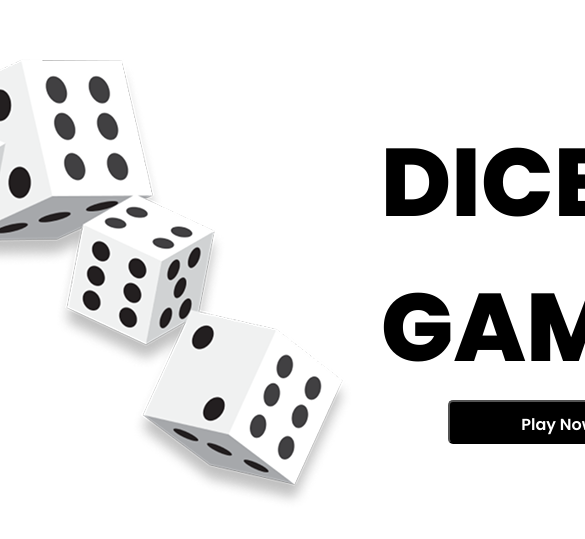
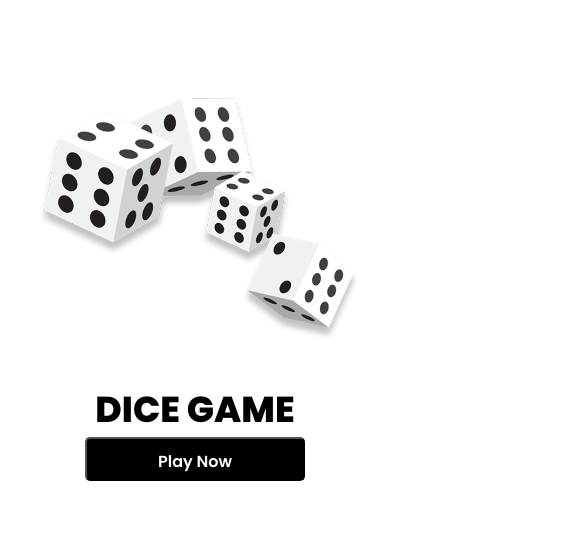
Before and after one commit to sandesh123paudel/REACT-PROJECTS, a React (Vite) app in the folder dice-game/: page / in a window 390 px wide. Shown: the part 145-684 px from the top of the page, 585 px wide, since content can reach past the window. Built offline with nearby package versions, Linux system fonts and the light colour scheme.

Commit message:
Home Page Responsiveness Added

```diff
--- a/dice-game/src/components/Home/Home.module.css
+++ b/dice-game/src/components/Home/Home.module.css
@@ -26,3 +26,67 @@
   font-weight: 800;
 
 }
+
+
+.container {
+  display: flex;
+  justify-content: center;
+  align-items: center;
+  height: 100vh;
+  width: 100vw;
+  gap: 20px;
+  padding: 20px;
+}
+
+/* Ensure image scales properly */
+.image img {
+  max-width: 100%;
+  height: auto;
+  object-fit: contain;
+}
+
+/* Content layout */
+.content {
+  display: flex;
+  flex-direction: column;
+  align-items: end;
+  text-align: right;
+}
+
+.content h1 {
+  font-size: 96px;
+  font-weight: 800;
+}
+
+/* ✅ Responsive Design */
+@media (max-width: 1024px) {
+  .content h1 {
+    font-size: 72px;
+    /* Reduce font size for tablets */
+  }
+}
+
+@media (max-width: 768px) {
+  .container {
+    flex-direction: column;
+    /* Stack content vertically */
+    text-align: center;
+  }
+
+  .content {
+    align-items: center;
+    text-align: center;
+  }
+
+  .content h1 {
+    font-size: 48px;
+    /* Smaller font for mobile */
+  }
+}
+
+@media (max-width: 480px) {
+  .content h1 {
+    font-size: 36px;
+    /* Smaller font for small mobile screens */
+  }
+}
```
